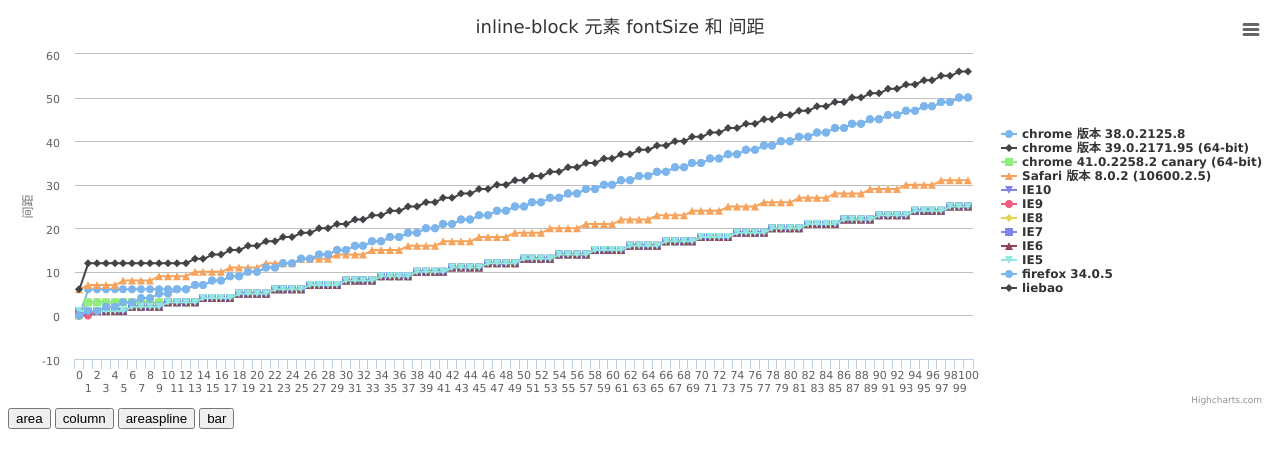
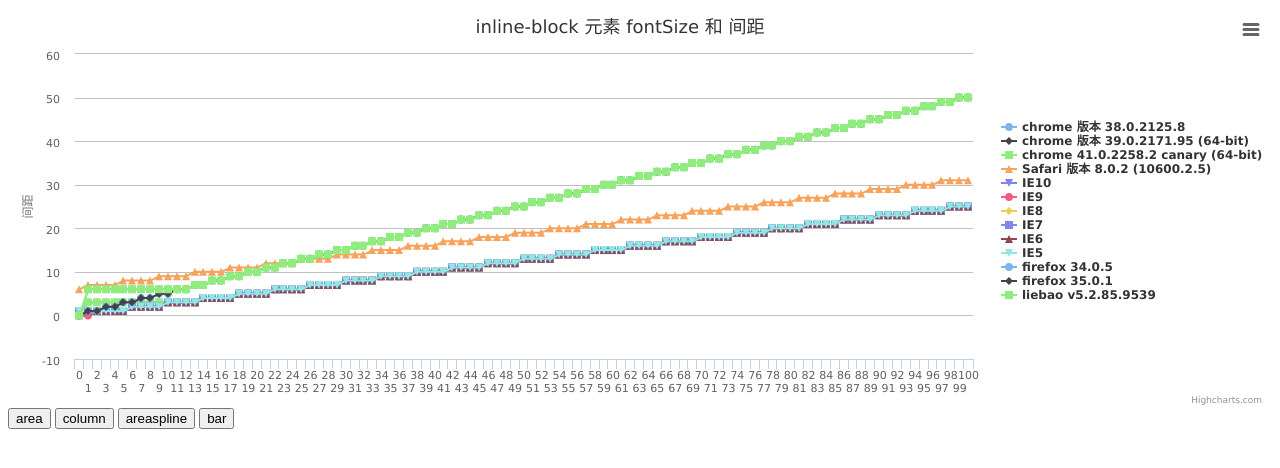
Before and after one commit to vingojw/inline-block_font-size_space, a plain HTML site: page chart/index.html in a window 1280 px wide. Drawn offline with Linux system fonts and the light colour scheme.

Commit message:
更新liebao以及firefox

```diff
--- a/chart/index.html
+++ b/chart/index.html
@@ -56,8 +56,11 @@
                 "name": "firefox 34.0.5",
                 "data":[0,1,1,2,2,3,3,4,4,5,5,6,6,7,7,8,8,9,9,10,10,11,11,12,12,13,13,14,14,15,15,16,16,17,17,18,18,19,19,20,20,21,21,22,22,23,23,24,24,25,25,26,26,27,27,28,28,29,29,30,30,31,31,32,32,33,33,34,34,35,35,36,36,37,37,38,38,39,39,40,40,41,41,42,42,43,43,44,44,45,45,46,46,47,47,48,48,49,49,50,50]
             },{
-                "name":"liebao",
-                "data":[6,12,12,12,12,12,12,12,12,12,12,12,12,13,13,14,14,15,15,16,16,17,17,18,18,19,19,20,20,21,21,22,22,23,23,24,24,25,25,26,26,27,27,28,28,29,29,30,30,31,31,32,32,33,33,34,34,35,35,36,36,37,37,38,38,39,39,40,40,41,41,42,42,43,43,44,44,45,45,46,46,47,47,48,48,49,49,50,50,51,51,52,52,53,53,54,54,55,55,56,56]
+                "name": "firefox 35.0.1",
+                "data":[0,1,1,2,2,3,3,4,4,5,5,6,6,7,7,8,8,9,9,10,10,11,11,12,12,13,13,14,14,15,15,16,16,17,17,18,18,19,19,20,20,21,21,22,22,23,23,24,24,25,25,26,26,27,27,28,28,29,29,30,30,31,31,32,32,33,33,34,34,35,35,36,36,37,37,38,38,39,39,40,40,41,41,42,42,43,43,44,44,45,45,46,46,47,47,48,48,49,49,50,50]
+            },{
+                "name":"liebao v5.2.85.9539",
+                "data":[0,6,6,6,6,6,6,6,6,6,6,6,6,7,7,8,8,9,9,10,10,11,11,12,12,13,13,14,14,15,15,16,16,17,17,18,18,19,19,20,20,21,21,22,22,23,23,24,24,25,25,26,26,27,27,28,28,29,29,30,30,31,31,32,32,33,33,34,34,35,35,36,36,37,37,38,38,39,39,40,40,41,41,42,42,43,43,44,44,45,45,46,46,47,47,48,48,49,49,50,50]
             }]
         };
     	var options = {
```
